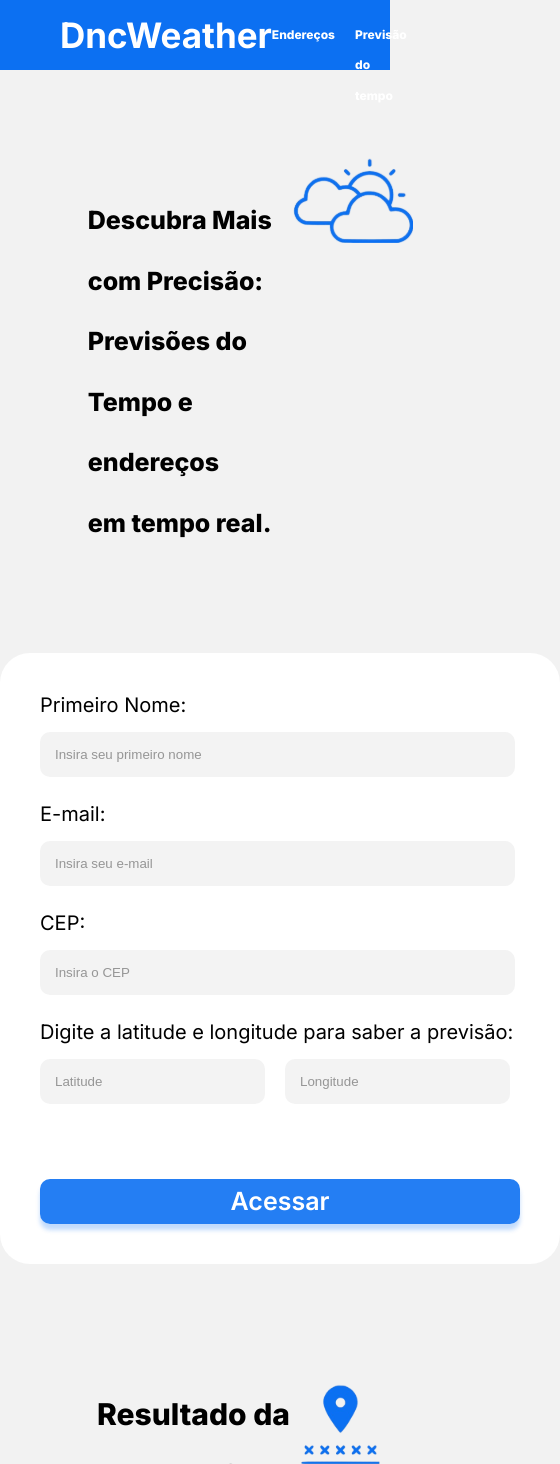
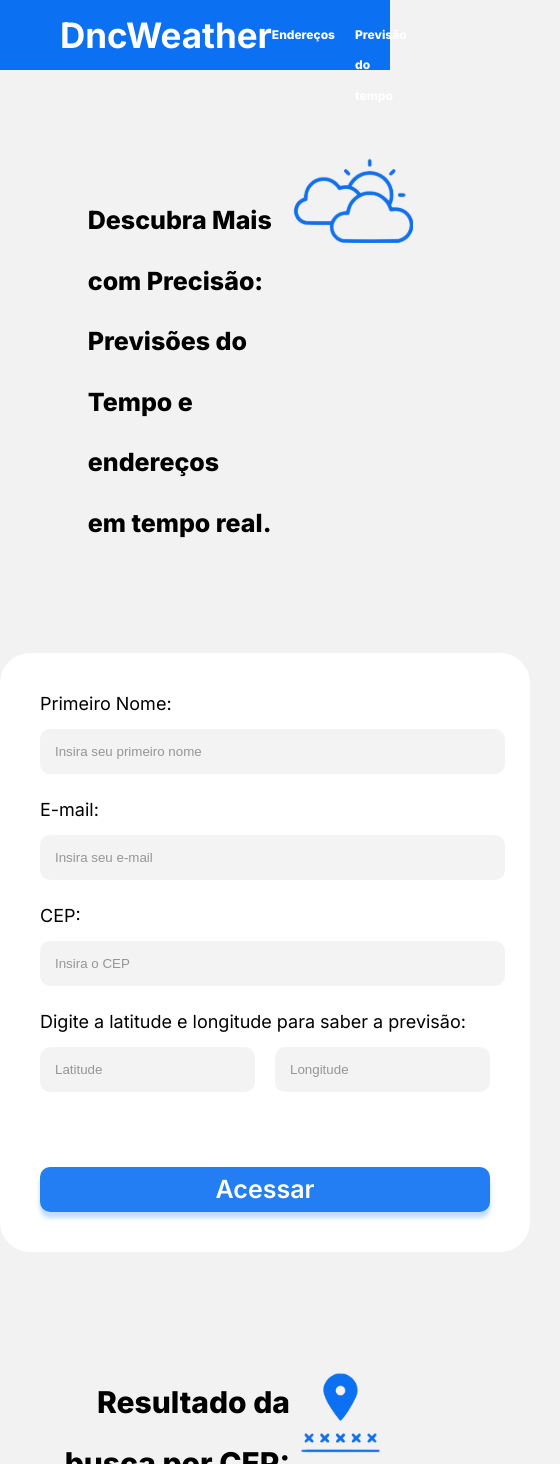
Before and after one commit to luizmarcelolm/tela_api, a React (Create React App) app: page / in a window 390 px wide. Shown: the top 1464 px of the page, 560 px wide, since content can reach past the window. Built offline with nearby package versions, Linux system fonts and the light colour scheme.

Commit message:
alt tamanho containner

```diff
--- a/src/App.css
+++ b/src/App.css
@@ -325,23 +325,23 @@ margin-bottom: 25px;
       }
 
       .containner{
-        width: 480px;
+        width: 450px;
       }
 
       .label{
-        width: 460px;
+       font-size: 18px;
       }
 
       .input{
-        width: 460px;
+        width: 100%;
       }
 
       .input1{
-        width: 210px;
+        width: 200px;
       }
 
       .input2{
-        width: 210px;
+        width: 200px;
       }
 
       .button{
```
